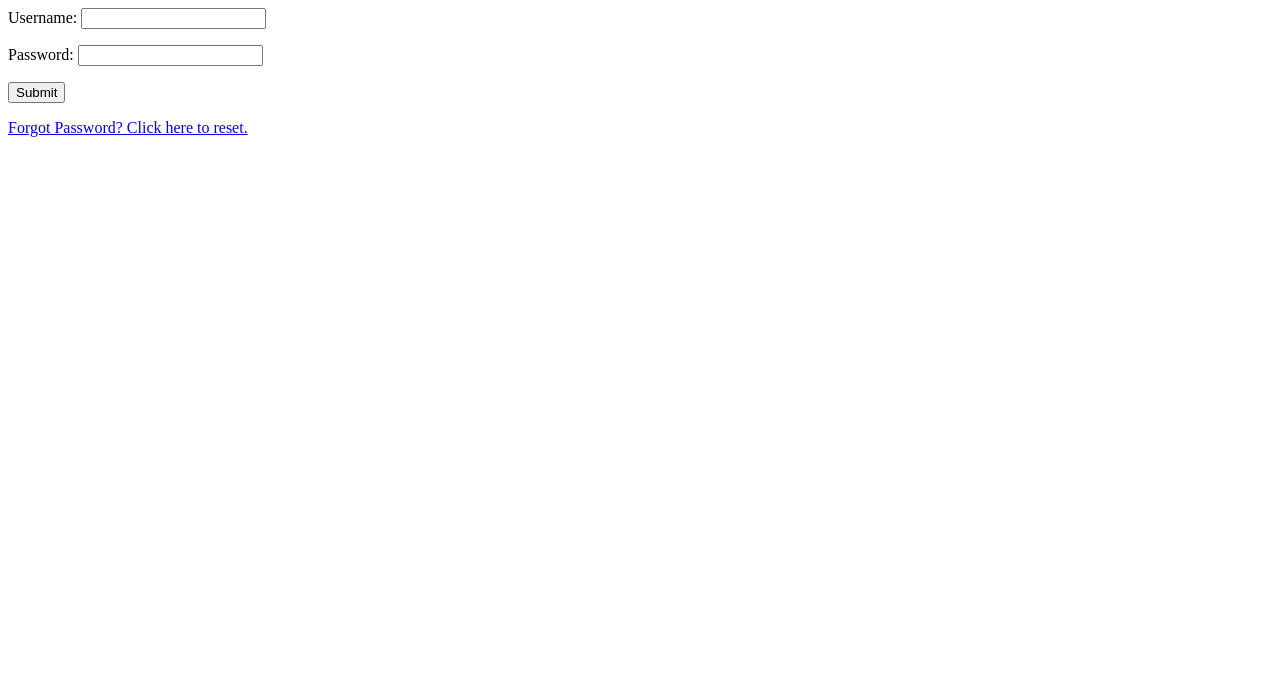
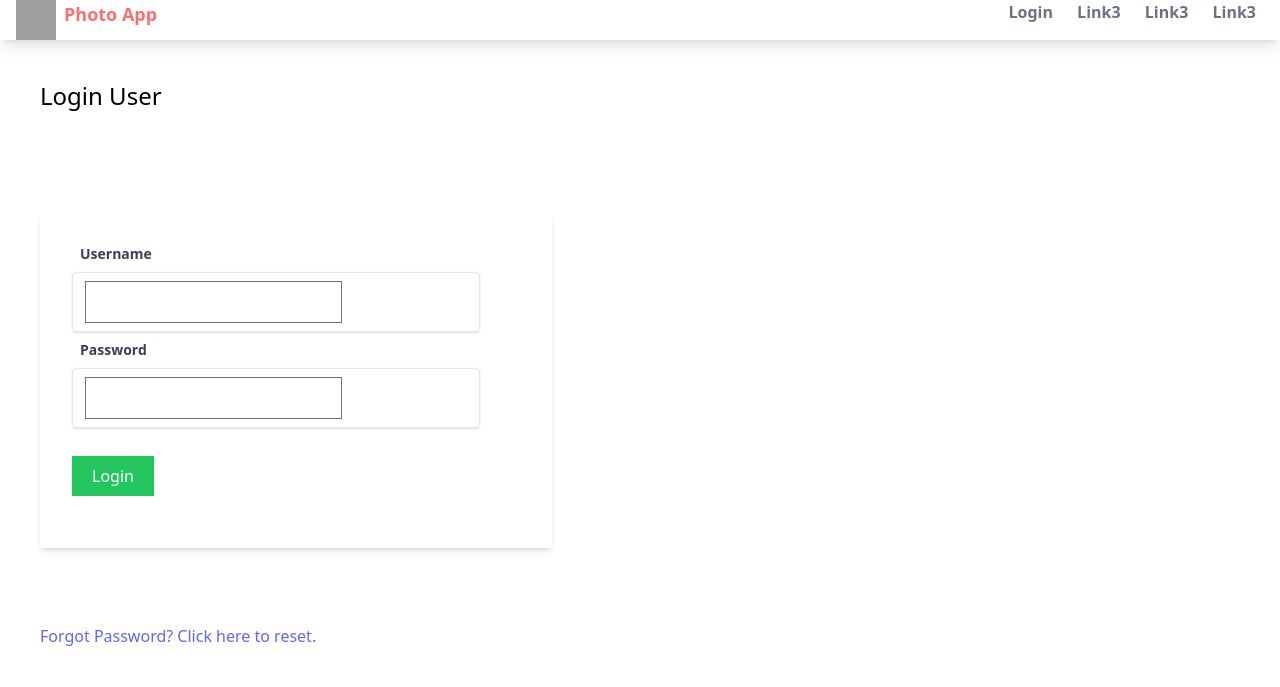
Before and after one commit to Aanchal-kumari-R/Social_Media_App, a Django app: page /users/login/ in a window 1280 px wide. Shown: the top 687 px of the page. Run offline with Django 5.2, Linux system fonts and the light colour scheme; style sheets or scripts are compiled from the project's sources; some libraries are stand-ins or nearby versions; grey boxes are pictures that could not be loaded.

Commit message:
Styling Login Form

```diff
--- a/socialproject/settings.py
+++ b/socialproject/settings.py
@@ -130,7 +130,6 @@ USE_TZ = True
 # https://docs.djangoproject.com/en/5.1/howto/static-files/
 
 STATIC_URL = '/static/'
-STATICFILES_DIRS = [BASE_DIR / "static"]
 
 
 # Default primary key field type
--- a/theme/static/css/dist/styles.css
+++ b/theme/static/css/dist/styles.css
@@ -749,8 +749,46 @@ select {
   outline: 1px auto -webkit-focus-ring-color;
 }
 
+.container {
+  width: 100%;
+}
+
+@media (min-width: 640px) {
+  .container {
+    max-width: 640px;
+  }
+}
+
+@media (min-width: 768px) {
+  .container {
+    max-width: 768px;
+  }
+}
+
+@media (min-width: 1024px) {
+  .container {
+    max-width: 1024px;
+  }
+}
+
+@media (min-width: 1280px) {
+  .container {
+    max-width: 1280px;
+  }
+}
+
+@media (min-width: 1536px) {
+  .container {
+    max-width: 1536px;
+  }
+}
+
 .static {
   position: static;
+}
+
+.m-10 {
+  margin: 2.5rem;
 }
 
 .m-2 {
@@ -762,13 +800,25 @@ select {
   margin-right: auto;
 }
 
-.my-2 {
-  margin-top: 0.5rem;
-  margin-bottom: 0.5rem;
+.my-5 {
+  margin-top: 1.25rem;
+  margin-bottom: 1.25rem;
 }
 
 .mr-2 {
   margin-right: 0.5rem;
+}
+
+.mb-4 {
+  margin-bottom: 1rem;
+}
+
+.mr-10 {
+  margin-right: 2.5rem;
+}
+
+.mb-2 {
+  margin-bottom: 0.5rem;
 }
 
 .block {
@@ -783,16 +833,18 @@ select {
   height: 2.5rem;
 }
 
-.h-8 {
-  height: 2rem;
-}
-
 .w-10 {
   width: 2.5rem;
 }
 
-.w-8 {
-  width: 2rem;
+.w-2\/5 {
+  width: 40%;
+}
+
+.appearance-none {
+  -webkit-appearance: none;
+     -moz-appearance: none;
+          appearance: none;
 }
 
 .justify-between {
@@ -805,9 +857,22 @@ select {
   margin-left: calc(0.25rem * calc(1 - var(--tw-space-x-reverse)));
 }
 
-.py-4 {
-  padding-top: 1rem;
-  padding-bottom: 1rem;
+.rounded {
+  border-radius: 0.25rem;
+}
+
+.border {
+  border-width: 1px;
+}
+
+.bg-white {
+  --tw-bg-opacity: 1;
+  background-color: rgb(255 255 255 / var(--tw-bg-opacity, 1));
+}
+
+.bg-green-500 {
+  --tw-bg-opacity: 1;
+  background-color: rgb(34 197 94 / var(--tw-bg-opacity, 1));
 }
 
 .px-2 {
@@ -820,13 +885,80 @@ select {
   padding-right: 1rem;
 }
 
+.py-4 {
+  padding-top: 1rem;
+  padding-bottom: 1rem;
+}
+
+.py-5 {
+  padding-top: 1.25rem;
+  padding-bottom: 1.25rem;
+}
+
+.px-8 {
+  padding-left: 2rem;
+  padding-right: 2rem;
+}
+
+.py-2 {
+  padding-top: 0.5rem;
+  padding-bottom: 0.5rem;
+}
+
+.px-3 {
+  padding-left: 0.75rem;
+  padding-right: 0.75rem;
+}
+
+.px-5 {
+  padding-left: 1.25rem;
+  padding-right: 1.25rem;
+}
+
+.px-6 {
+  padding-left: 1.5rem;
+  padding-right: 1.5rem;
+}
+
+.px-10 {
+  padding-left: 2.5rem;
+  padding-right: 2.5rem;
+}
+
+.py-10 {
+  padding-top: 2.5rem;
+  padding-bottom: 2.5rem;
+}
+
+.pt-6 {
+  padding-top: 1.5rem;
+}
+
+.pb-8 {
+  padding-bottom: 2rem;
+}
+
+.text-2xl {
+  font-size: 1.5rem;
+  line-height: 2rem;
+}
+
 .text-lg {
   font-size: 1.125rem;
   line-height: 1.75rem;
 }
 
+.text-sm {
+  font-size: 0.875rem;
+  line-height: 1.25rem;
+}
+
 .font-semibold {
   font-weight: 600;
+}
+
+.font-bold {
+  font-weight: 700;
 }
 
 .text-gray-500 {
@@ -834,39 +966,36 @@ select {
   color: rgb(107 114 128 / var(--tw-text-opacity, 1));
 }
 
-.text-red-500 {
-  --tw-text-opacity: 1;
-  color: rgb(239 68 68 / var(--tw-text-opacity, 1));
-}
-
-.text-pink-500 {
-  --tw-text-opacity: 1;
-  color: rgb(236 72 153 / var(--tw-text-opacity, 1));
-}
-
-.text-blue-500 {
-  --tw-text-opacity: 1;
-  color: rgb(59 130 246 / var(--tw-text-opacity, 1));
-}
-
-.text-gray-400 {
-  --tw-text-opacity: 1;
-  color: rgb(156 163 175 / var(--tw-text-opacity, 1));
-}
-
-.text-gray-100 {
-  --tw-text-opacity: 1;
-  color: rgb(243 244 246 / var(--tw-text-opacity, 1));
-}
-
-.text-red-300 {
-  --tw-text-opacity: 1;
-  color: rgb(252 165 165 / var(--tw-text-opacity, 1));
-}
-
 .text-red-400 {
   --tw-text-opacity: 1;
   color: rgb(248 113 113 / var(--tw-text-opacity, 1));
+}
+
+.text-gray-700 {
+  --tw-text-opacity: 1;
+  color: rgb(55 65 81 / var(--tw-text-opacity, 1));
+}
+
+.text-white {
+  --tw-text-opacity: 1;
+  color: rgb(255 255 255 / var(--tw-text-opacity, 1));
+}
+
+.text-indigo-500 {
+  --tw-text-opacity: 1;
+  color: rgb(99 102 241 / var(--tw-text-opacity, 1));
+}
+
+.shadow-lg {
+  --tw-shadow: 0 10px 15px -3px rgb(0 0 0 / 0.1), 0 4px 6px -4px rgb(0 0 0 / 0.1);
+  --tw-shadow-colored: 0 10px 15px -3px var(--tw-shadow-color), 0 4px 6px -4px var(--tw-shadow-color);
+  box-shadow: var(--tw-ring-offset-shadow, 0 0 #0000), var(--tw-ring-shadow, 0 0 #0000), var(--tw-shadow);
+}
+
+.shadow-md {
+  --tw-shadow: 0 4px 6px -1px rgb(0 0 0 / 0.1), 0 2px 4px -2px rgb(0 0 0 / 0.1);
+  --tw-shadow-colored: 0 4px 6px -1px var(--tw-shadow-color), 0 2px 4px -2px var(--tw-shadow-color);
+  box-shadow: var(--tw-ring-offset-shadow, 0 0 #0000), var(--tw-ring-shadow, 0 0 #0000), var(--tw-shadow);
 }
 
 .shadow {
@@ -875,8 +1004,8 @@ select {
   box-shadow: var(--tw-ring-offset-shadow, 0 0 #0000), var(--tw-ring-shadow, 0 0 #0000), var(--tw-shadow);
 }
 
-.shadow-lg {
-  --tw-shadow: 0 10px 15px -3px rgb(0 0 0 / 0.1), 0 4px 6px -4px rgb(0 0 0 / 0.1);
-  --tw-shadow-colored: 0 10px 15px -3px var(--tw-shadow-color), 0 4px 6px -4px var(--tw-shadow-color);
+.shadow-sm {
+  --tw-shadow: 0 1px 2px 0 rgb(0 0 0 / 0.05);
+  --tw-shadow-colored: 0 1px 2px 0 var(--tw-shadow-color);
   box-shadow: var(--tw-ring-offset-shadow, 0 0 #0000), var(--tw-ring-shadow, 0 0 #0000), var(--tw-shadow);
 }
--- a/users/templates/users/login.html
+++ b/users/templates/users/login.html
@@ -1,8 +1,24 @@
-<form method="POST">
+{% extends "users/base.html" %}
+{% block body %}
+<h1 class="text-2xl m-10">Login User</h1>
+<div class="container py-5">
+<form method="POST" class="bg-white shadow-md m-10 w-2/5 rounded px-8 pt-6 pb-8 mb-4">
     {% csrf_token %}
-    {{ form.as_p }}
-    <input type="submit">
+    <div class = "mb-2">
+      <label class="block text-gray-700 text-sm font-bold m-2" for="" >Username</label>
+       <div class="shadow text-gray-700 appearance-none border rounded py-2 px-3 mr-10"> {{ form.username }} </div>
+    </div>
+
+    <div class="mb-2">
+        <label class="block text-gray-700 text-sm font-bold m-2" for="" >Password</label>
+         <div class="shadow text-gray-700 appearance-none border rounded py-2 px-3 mr-10"> {{ form.password }}  </div>
+      </div>
+
+
+    <button class="bg-green-500 text-white px-5 py-2 my-5" type="submit">Login</button>
 
 </form>
+</div>
 
-<p><a href="{% url 'password_reset'%}">Forgot Password? Click here to reset.</a></p>
+<p class="px-10 py-10"><a class="text-indigo-500" href="{% url 'password_reset'%}">Forgot Password? Click here to reset.</a></p>
+{% endblock  %}
```
Also changed, not shown: db.sqlite3.
